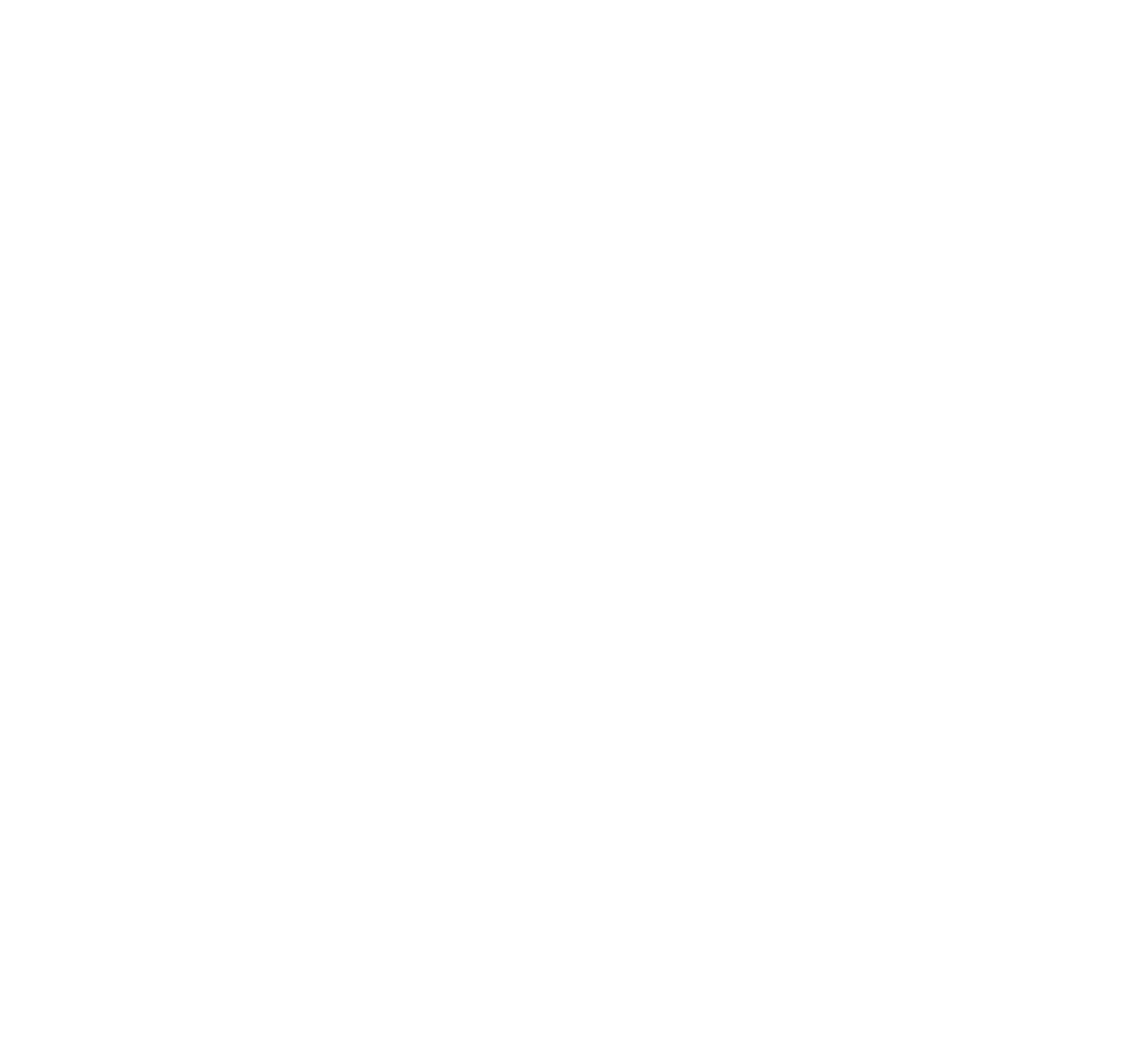
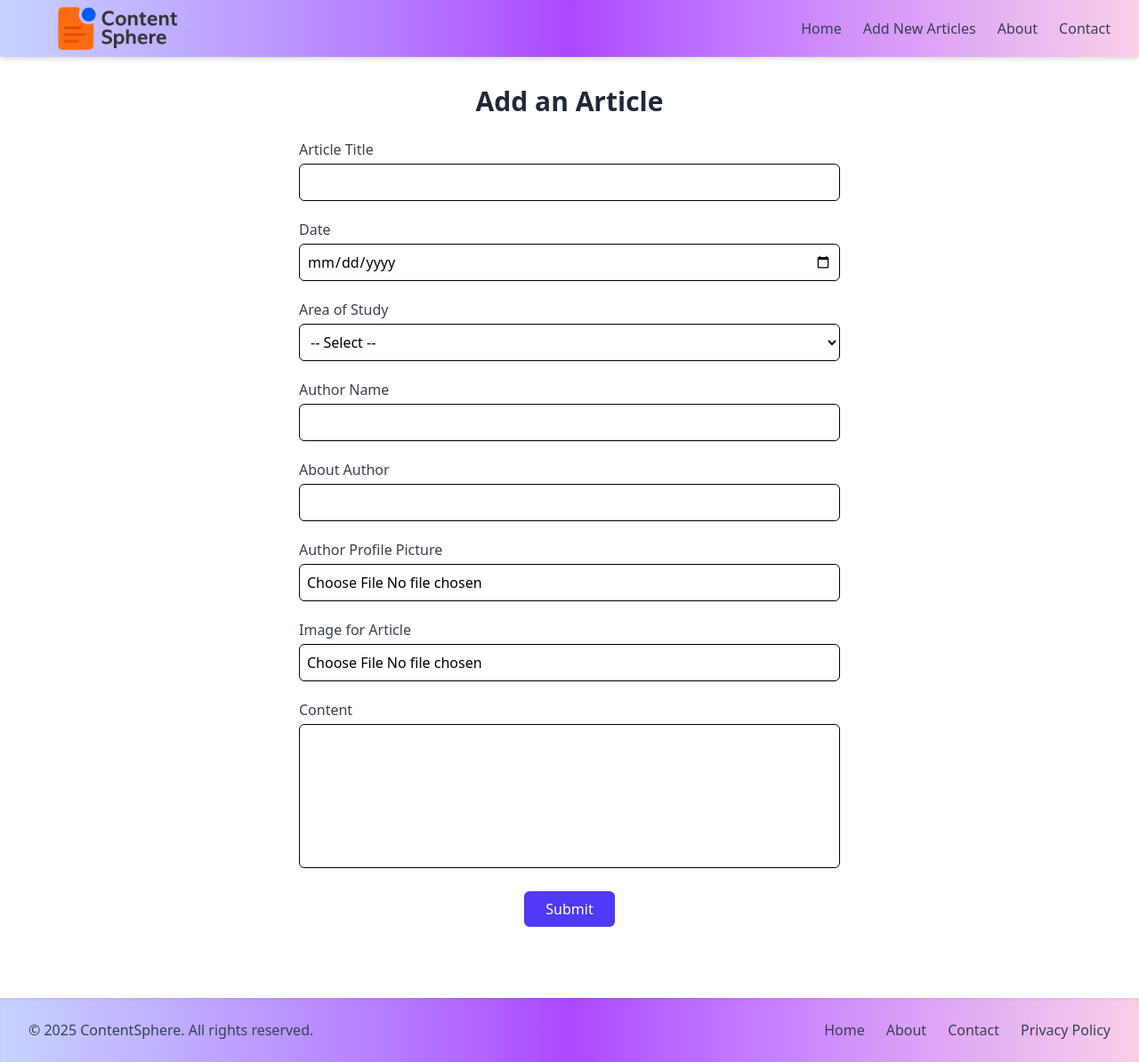
Before and after one commit to NimanthikaAbeyrathna/Blog-Post-App, a PHP site: page /addArticles.php in a window 1280 px wide. Before the commit the page is empty. Shown: the whole page at 89% size. Before the commit the page ends 800 px from the top, so only its background shows below. Run offline with PHP 8.4, Linux system fonts and the light colour scheme.

Commit message:
add the form

```diff
--- a/addArticles.php
+++ b/addArticles.php
@@ -4,8 +4,71 @@
     <meta charset="UTF-8">
     <meta name="viewport" content="width=device-width, initial-scale=1.0">
     <title>Add articles</title>
+    <link rel="icon" type="image/png" href="./images/favicon.png" />
+    <script src="https://cdn.jsdelivr.net/npm/@tailwindcss/browser@4"></script>
 </head>
 <body>
+    <?php include "nav.php" ?>
+    <div class="flex-grow flex items-center justify-center px-4">
+        <div class="w-full max-w-2xl  p-8">
 
+            <h1 class="text-3xl font-bold text-center text-gray-800 mb-6">Add an Article</h1>
+
+            <form action="index.php" method="POST" enctype="multipart/form-data" class="space-y-5">
+
+                <div>
+                <label class="block text-gray-700 font-medium mb-1">Article Title</label>
+                <input type="text" name="title" class="w-full border border-black rounded-md p-2" required>
+                </div>
+
+                <div>
+                <label class="block text-gray-700 font-medium mb-1">Date</label>
+                <input type="date" name="date" class="w-full border border-black rounded-md p-2" required>
+                </div>
+
+                <div>
+                <label class="block text-gray-700 font-medium mb-1">Area of Study</label>
+                <select name="areaOfStudy" class="w-full border border-black rounded-md p-2" required>
+                    <option value="">-- Select --</option>
+                    <option value="tech">Technology</option>
+                    <option value="lifestyle">Lifestyle</option>
+                    <option value="education">Education</option>
+                    <option value="health">Health</option>
+                </select>
+                </div>
+
+                <div>
+                <label class="block text-gray-700 font-medium mb-1">Author Name</label>
+                <input type="text" name="autherName" class="w-full border border-black rounded-md p-2" required>
+                </div>
+
+                <div>
+                <label class="block text-gray-700 font-medium mb-1">About Author</label>
+                <input type="text" name="aboutAuther" class="w-full border border-black rounded-md p-2" required>
+                </div>
+
+                <div>
+                <label class="block text-gray-700 font-medium mb-1">Author Profile Picture</label>
+                <input type="file" name="profilePicture" accept="image/*" class="w-full border border-black rounded-md p-2" required>
+                </div>
+
+                <div>
+                <label class="block text-gray-700 font-medium mb-1">Image for Article</label>
+                <input type="file" name="articleImage" accept="image/*" class="w-full border border-black rounded-md p-2" required>
+                </div>
+
+                <div>
+                <label class="block text-gray-700 font-medium mb-1">Content</label>
+                <textarea name="content" rows="6" class="w-full border border-black rounded-md p-2 resize-none" required></textarea>
+                </div>
+
+                <div class="text-center">
+                <input type="submit" name="submit" value="Submit" class="bg-indigo-600 text-white font-medium py-2 px-6 rounded-md hover:bg-indigo-700 transition duration-300 cursor-pointer">
+                </div>
+
+            </form>
+        </div>
+    </div>
+    <?php include "footer.php" ?>
 </body>
 </html>
--- a/footer.php
+++ b/footer.php
@@ -7,7 +7,7 @@
 </head>
 <body>
 
-    <footer class="bg-gradient-to-r from-indigo-200 via-purple-500 to-pink-200 shadow-inner mt-12">
+    <div class="bg-gradient-to-r from-indigo-200 via-purple-500 to-pink-200 shadow-inner mt-12">
         <div class="max-w-7xl mx-auto px-4 sm:px-6 lg:px-8 py-6">
             <div class="flex flex-col sm:flex-row justify-between items-center text-gray-700">
                 <div class="mb-4 sm:mb-0">
@@ -21,7 +21,7 @@
                 </div>
             </div>
         </div>
-    </footer>
+    </div>
 
 </body>
 </html>
--- a/nav.php
+++ b/nav.php
@@ -7,7 +7,7 @@
 </head>
 <body>
     <div class="nav ">
-        <nav class="bg-gradient-to-r from-indigo-200 via-purple-500 to-pink-200 shadow-md">
+        <div class="bg-gradient-to-r from-indigo-200 via-purple-500 to-pink-200 shadow-md">
             <div class="max-w-7xl mx-auto px-4 sm:px-6 lg:px-8">
                 <div class="flex flex-col sm:flex-row justify-between items-center h-auto sm:h-16 py-4 sm:py-0">
 
@@ -23,7 +23,7 @@
                     </div>
                 </div>
             </div>
-        </nav>
+        </div>
     </div>
 
 </body>
```
Also changed, not shown: index.php (+10 -0 lines).
